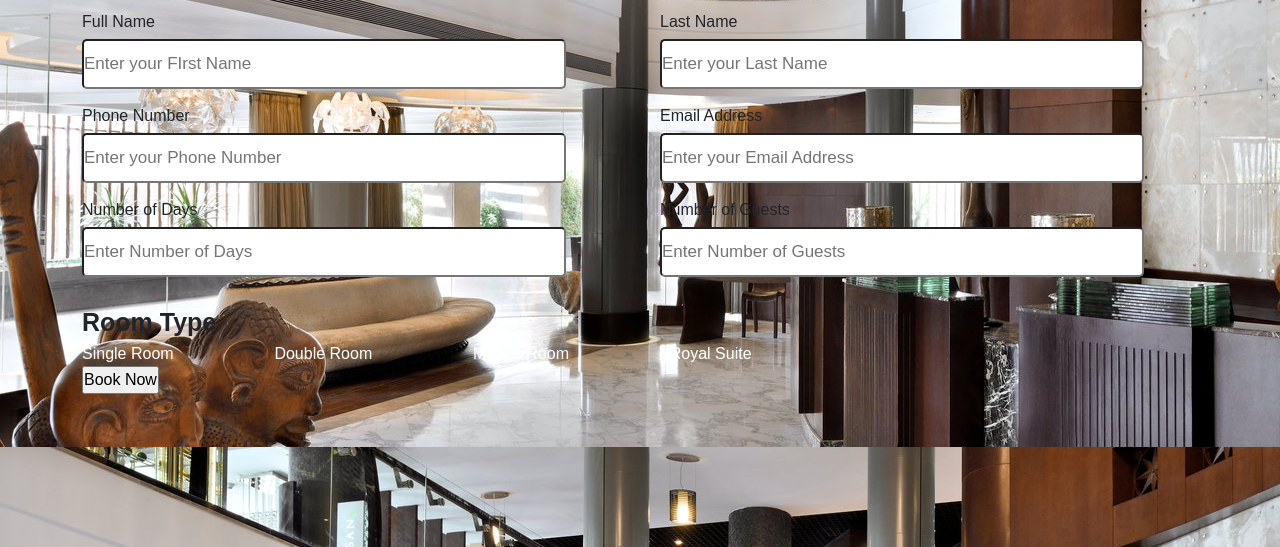
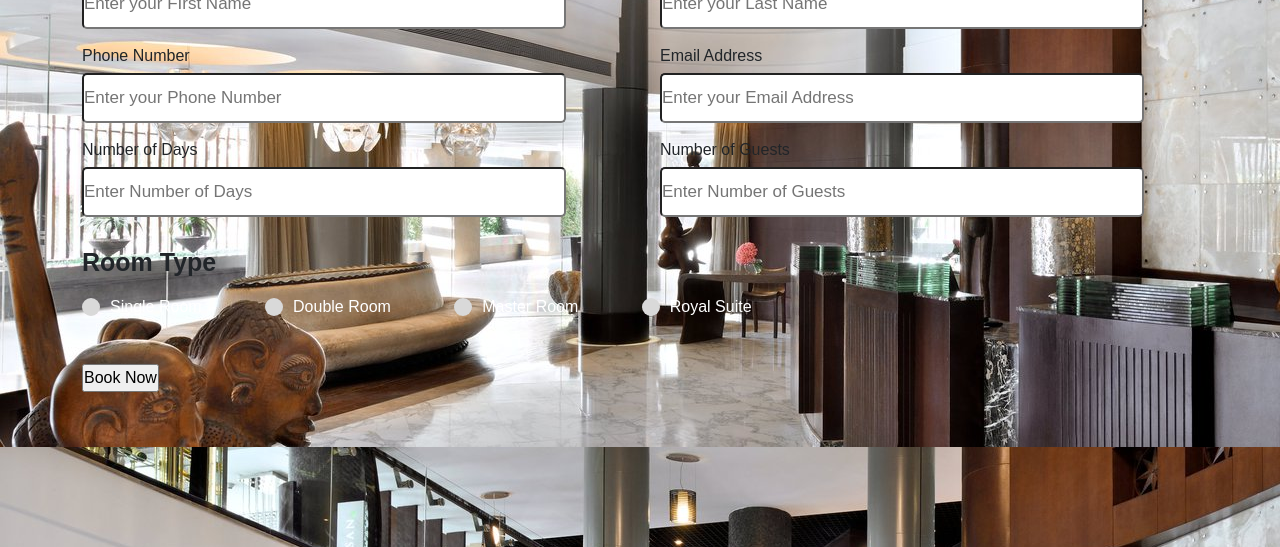
Before and after one commit to ayuhersi/Resort-Website, a plain HTML site: page booking.html in a window 1280 px wide. Shown: the part 253-800 px from the top of the page. Drawn offline with nearby package versions, Linux system fonts and the light colour scheme.

Commit message:
added margin

```diff
--- a/booking.css
+++ b/booking.css
@@ -41,7 +41,6 @@ form .user-details .input-box{
     border-radius: 5px;
     font-size: 17px;
     border-bottom-width: 2px;
-    transition: all 0.3s ease;
 }
 .user-details .input-box .details{
     display: block;
@@ -57,4 +56,32 @@ form .room-details .category{
     width: 60%;
     justify-content: space-between;
     color: white;
+    margin: 14px 0;
 }
+.room-details .category label{
+    display: flex;
+    align-items: center;
+}
+.room-details .category .dot{
+    height: 18px;
+    width: 18px;
+    background: #d9d9d9;
+    border-radius: 50%;
+    margin-right: 10px;
+    border: 5px solid transparent;
+
+}
+#dot-1:checked ~ .category label .one,
+#dot-2:checked ~ .category label .two,
+#dot-3:checked ~ .category label .three,
+#dot-4:checked ~ .category label .four{
+    border-color: #d9d9d9;
+    background: blue;
+}
+form input[type="radio"]{
+    display: none;
+}
+form .button{
+    height: 45px;
+    margin: 45px 0;
+}
--- a/booking.html
+++ b/booking.html
@@ -46,22 +46,26 @@
                 </div>
             </div>
             <div class="room-details">
+                <input type="radio" name="room" id="dot-1">
+                <input type="radio" name="room" id="dot-2">
+                <input type="radio" name="room" id="dot-3">
+                <input type="radio" name="room" id="dot-4">
                 <span class="room-title">Room Type</span>
                 <div class="category">
-                    <label for="">
+                    <label for="dot-1">
                         <span class="dot one"></span>
                         <span class="room">Single Room</span>
                     </label>
-                    <label for="">
-                        <span class="dot one"></span>
+                    <label for="dot-2">
+                        <span class="dot two"></span>
                         <span class="room">Double Room</span>
                     </label>
-                    <label for="">
-                        <span class="dot one"></span>
+                    <label for="dot-3">
+                        <span class="dot three"></span>
                         <span class="room">Master Room</span>
                     </label>
-                    <label for="">
-                        <span class="dot one"></span>
+                    <label for="dot-4">
+                        <span class="dot four"></span>
                         <span class="room">Royal Suite </span>
                     </label>
                 </div>
```
